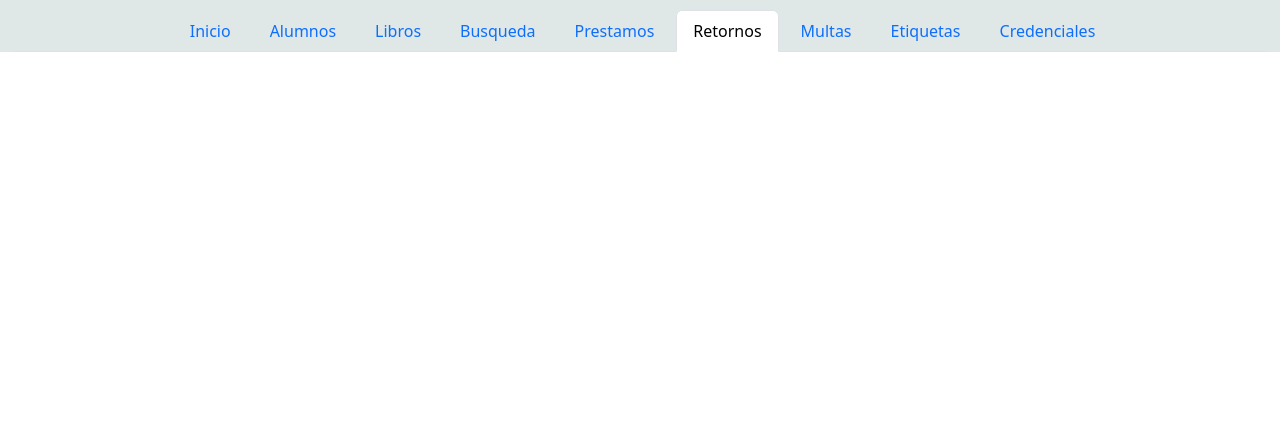
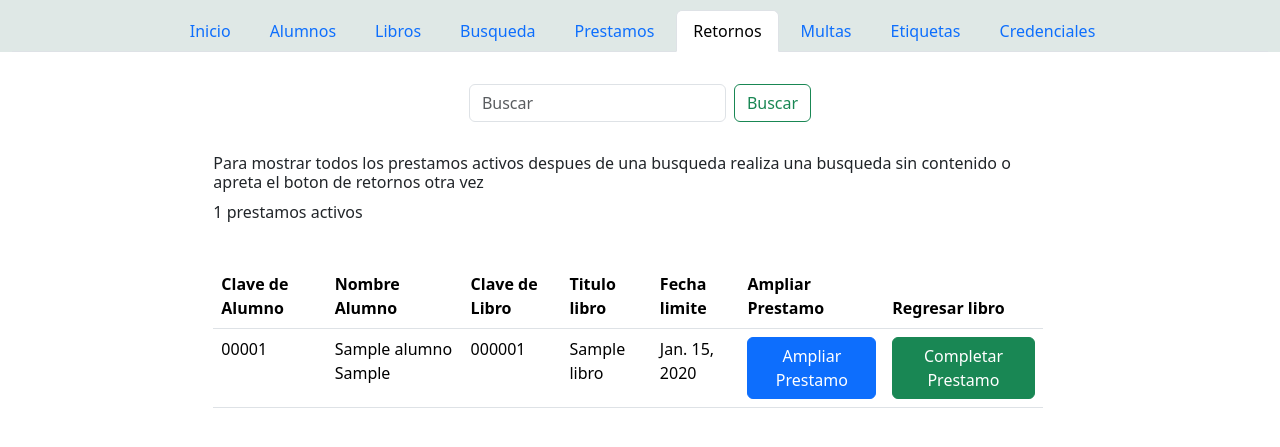
Before and after one commit to Gabrielsalom08/progamabiblio, a Django app: page /retorno in a window 1280 px wide. Shown: the part 71-518 px from the top of the page. Run offline with Django 5.2, Linux system fonts and the light colour scheme; a user stored in the database is signed in; tables that the repository leaves empty hold one stand-in row (values such as "Sample post").

Commit message:
agregado retornos y logica retornos

```diff
--- a/biblio_app/templates/prestamo.html
+++ b/biblio_app/templates/prestamo.html
@@ -6,7 +6,8 @@
 <div class="container-fluid justify-content-center" style="margin-left: 30px; margin-right: 30px;">
   <div class="row">
     <div class="col-md-8">
-      <h2>Buscar Préstamo</h2>
+      <h2>HISTORIAL DE PRESTAMOS</h2>
+      <h5>Buscar Préstamo</h5>
       <form method="get" action="/prestamo" class="mb-3">
         <div class="input-group">
           <input type="text" class="form-control" placeholder="Buscar por clave de alumno o clave de libro" name="q">
--- a/biblio_app/templates/retorno.html
+++ b/biblio_app/templates/retorno.html
@@ -3,6 +3,111 @@
  {% load static %}
 
  {% block main_content %}
+ <div class="col-md-8 mx-auto my-4">
+    <div class="row">
+        <nav class="navbar bg-body-light">
+            <div class="container-fluid justify-content-center align-items-center">
+                <form class="d-flex" role="search" action="busqueda" method="get">
+                    <input class="form-control me-2" type="search" placeholder="Buscar" aria-label="Search" name="q" value="{{ request.GET.q }}">
+                    <button class="btn btn-outline-success" type="submit">Buscar</button>
+                </form>
+            </div>
+        </nav>
+        <div class="row mt-4">
+            <h6> Para mostrar todos los prestamos activos despues de una busqueda realiza una busqueda sin contenido o apreta el boton de retornos otra vez</h6>
+            <p>{{ prestamo|length }} prestamos activos</p>
+        </div>
+        <div class="row mt-4">
+            <div class="container" style="overflow-y:auto;">
+                <table class="table table-hover">
+                    <thead>
+                      <tr>
+                        <th>Clave de Alumno</th>
+                        <th>Nombre Alumno</th>
+                        <th>Clave de Libro</th>
+                        <th>Titulo libro</th>
+                        <th>Fecha limite</th>
+                        {% if user.is_authenticated %}
+                        <th>Ampliar Prestamo</th>
+                        <th>Regresar libro</th>
+                        {% endif %}
+                      </tr>
+                    </thead>
+                    <tbody>
+                      {% for prestamo in prestamo %}
+                      <tr>
+                        <td>{{ prestamo.clave_alumno.clave|stringformat:"05d" }}</td>
+                        <td>{{ prestamo.clave_alumno.nombre }} {{ prestamo.clave_alumno.apellido }}</td>
+                        <td>{{ prestamo.clave_copia.clavecopia|stringformat:"06d" }}</td>
+                        <td>{{ prestamo.clave_copia.codigolibro.titulo }}</td>
+                        <td>{{ prestamo.regreso }}</td>
+                        {% if user.is_authenticated %}
+                        <td>
+                            <a href="#" class="btn btn-primary" onclick="ampliarPrestamo('{{ prestamo.pk }}')">
+                                Ampliar Prestamo
+                            </a>
+                        </td>
+                        <td>
+                            <a href="#" class="btn btn-success" onclick="completarPrestamo('{{ prestamo.pk }}')">
+                                Completar Prestamo
+                            </a>
+                        </td>
+                        {%endif%}
+                    </tr>
+                      {% endfor %}
+                    </tbody>
+                  </table>
+            </div>
+        </div>
+    </div>
+</div>
+<script>
+    function ampliarPrestamo(pk) {
+        if (confirm("¿Estás seguro de que quieres ampliar este préstamo?")) {
+            // Petición AJAX para ampliar el préstamo
+            $.ajax({
+                type: 'POST',
+                url: '/prestamo/ampliar/' + pk + '/',
+                data: {
+                    csrfmiddlewaretoken: '{{ csrf_token }}',
+                },
+                success: function () {
+                    // Recargar la página o actualizar la tabla después de ampliar
+                    location.reload();
+                },
+                error: function () {
+                    // Manejar errores si es necesario
 
-
+                    location.reload();
+                }
+            });
+        } else {
+            // Si el usuario cancela, no hagas nada
+        }
+    }
+</script>
+<script>
+    function completarPrestamo(pk) {
+        if (confirm("¿Estás seguro de que quieres completar este préstamo?")) {
+            // Petición AJAX para completar el préstamo
+            $.ajax({
+                type: 'POST',
+                url: '/prestamo/completar/' + pk + '/',
+                data: {
+                    csrfmiddlewaretoken: '{{ csrf_token }}',
+                },
+                success: function () {
+                    // Recargar la página o actualizar la tabla después de completar
+                    location.reload();
+                },
+                error: function () {
+                    // Manejar errores si es necesario
+                    location.reload();
+                }
+            });
+        } else {
+            // Si el usuario cancela, no hagas nada
+        }
+    }
+</script>
  {% endblock %}
--- a/biblio_app/urls.py
+++ b/biblio_app/urls.py
@@ -49,5 +49,6 @@ urlpatterns = [
     path('libro/cargar_excel', cargar_desde_excel_libro, name='cargar_desde_excel_libros'),
     path('libro/borrar_todos', borrar_todos_los_libros, name='borrar_todos_los_libros'),
     path('libro/eliminar_por_titulo', eliminar_libros_por_titulo, name='eliminar_libros_por_titulo'),
-
+    path('prestamo/completar/<int:pk>/', completar_prestamo, name='completar_prestamo'),
+    path('prestamo/ampliar/<int:pk>/', ampliar_prestamo, name='ampliar_prestamo'),
 ]
--- a/biblio_app/views.py
+++ b/biblio_app/views.py
@@ -11,6 +11,7 @@ from django.shortcuts import render, get_object_or_404, redirect
 from datetime import datetime, timedelta
 from django.core.exceptions import ValidationError
 from django.http import JsonResponse
+from django.utils import timezone
 
 #register your models here
 
@@ -38,7 +39,26 @@ def prestamos(request):
     return render(request,"prestamo.html",context={"current_tab": "prestamo", "prestamo": prestamo})
 
 def retornos(request):
-    return render(request,"retorno.html",context={"current_tab": "retorno"})
+    query = request.GET.get('q')
+    if query:
+        # Verificar si la consulta es un número puro
+        if query.isdigit():
+            # Eliminar los ceros a la izquierda en el caso de que existan
+            query = str(int(query))
+
+        # Realizar la búsqueda utilizando el campo 'clave alumno o clave copia'
+        prestamo = Prestamo.objects.filter(
+            (Q(clave_alumno__icontains=query) |
+            Q(clave_copia__icontains=query)) &
+            Q(activo=True)
+        ).distinct()
+    else:
+        # Si no hay búsqueda, mostrar todos los préstamos activos
+        prestamo = Prestamo.objects.filter(activo=True)
+
+    # Devolver una respuesta con la lista de préstamos
+    return render(request,"retorno.html",context={"current_tab": "retorno", "prestamo": prestamo})
+
 def multas(request):
     return render(request,"multas.html",context={"current_tab": "multa"})
 def etiquetas(request):
@@ -145,7 +165,8 @@ def cargar_desde_excel(request):
 
         if missing_columns:
             missing_columns_str = ', '.join(missing_columns)
-            return HttpResponse(f"El archivo Excel no tiene las columnas necesarias: {missing_columns_str}.")
+            error_message = f"El archivo Excel no tiene las columnas necesarias: {missing_columns_str}."
+            return render(request, 'error.html', {'mensaje': error_message})
 
         for index, row in df.iterrows():
             if 'clave' in df.columns and not pd.isna(row['clave']):
@@ -159,7 +180,13 @@ def cargar_desde_excel(request):
                 apellido=row['apellido'],
                 grupo=row['grupo'],
             )
-            alumno_item.save()
+
+            try:
+                alumno_item.full_clean()  # Validar los datos del modelo
+                alumno_item.save()  # Guardar el objeto en la base de datos
+            except ValidationError as e:
+                error_message = '; '.join(e.messages)
+                return render(request, 'error.html', {'mensaje': error_message})
 
         return redirect('/alumno')
 
@@ -288,7 +315,8 @@ def editar_libro(request, codigolibro):
                 fechapublicacion = int(fechapublicacion)
                 libro_obj.fechapublicacion = fechapublicacion
             except ValueError:
-                return HttpResponse("Invalid integer format for fechapublicacion. Please enter a valid integer.")
+                error_message = 'Formato de fecha de publicación no válido. Por favor, ingresa un entero válido.'
+                return render(request, 'error.html', {'mensaje': error_message})
 
         libro_obj.save()
         return redirect('/libro')
@@ -310,19 +338,27 @@ def cargar_desde_excel_libro(request):
         if 'excel_file' in request.FILES:
             excel_file = request.FILES['excel_file']
             df = pd.read_excel(excel_file)
+
             required_columns = ['titulo', 'autor', 'editorial']
             missing_columns = [col for col in required_columns if col not in df.columns]
+
             if missing_columns:
                 missing_columns_str = ', '.join(missing_columns)
-                return HttpResponse(f"El archivo Excel no tiene las columnas obligatorias: {missing_columns_str}.")
+                error_message = f"El archivo Excel no tiene las columnas necesarias: {missing_columns_str}."
+                return render(request, 'error.html', {'mensaje': error_message})
+
             for index, row in df.iterrows():
                 if any(pd.isna(row[col]) for col in required_columns):
-                    return HttpResponse("Los campos obligatorios no pueden estar vacíos.")
+                    error_message = "Los campos obligatorios no pueden estar vacíos."
+                    return render(request, 'error.html', {'mensaje': error_message})
+
                 if 'codigolibro' in df.columns and pd.notna(row['codigolibro']):
                     codigolibro = row['codigolibro']
                 else:
                     codigolibro = None
+
                 fechapublicacion = int(row.get('fechapublicacion', None))  # Cambiar a entero
+
                 libro_item = Libro(
                     codigolibro=codigolibro,
                     titulo=row['titulo'],
@@ -335,15 +371,26 @@ def cargar_desde_excel_libro(request):
                     dewy=row.get('ubicacionbiblio', None),
                     publicodirigido=row.get('publico', None),
                 )
-                libro_item.save()
-            return redirect('/libro')
+
+                try:
+                    libro_item.full_clean()
+                    libro_item.save()
+                except ValidationError as e:
+                    error_message = '; '.join(e.messages)
+                    return render(request, 'error.html', {'mensaje': error_message})
+
+            return redirect('/libro')  # Redirigir a la página de libros después de cargar las copias
+
     return render(request, 'tu_template_excel.html')
 
 def borrar_todos_los_libros(request):
-    if request.method == 'GET':
+    try:
+        # Eliminar todos los libros
         Libro.objects.all().delete()
         return redirect('/libro')
-    return HttpResponse("Solicitud no válida.")
+    except Exception as e:
+        error_message = 'Se produjo un error al intentar borrar todos los libros. Por favor, inténtalo de nuevo.'
+        return render(request, 'error.html', {'mensaje': error_message})
 
 def eliminar_libros_por_titulo(request):
     if request.method == 'POST':
@@ -384,29 +431,36 @@ def cargar_copias_desde_excel(request):
             missing_columns = [col for col in required_columns if col not in df.columns]
             if missing_columns:
                 missing_columns_str = ', '.join(missing_columns)
-                return HttpResponse(f"El archivo Excel no tiene las columnas necesarias: {missing_columns_str}.")
+                error_message = f"El archivo Excel no tiene las columnas necesarias: {missing_columns_str}."
+                return render(request, 'error.html', {'mensaje': error_message})
 
-            for index, row in df.iterrows():
-                codigolibro = row['codigolibro']
+            try:
+                for index, row in df.iterrows():
+                    codigolibro = row['codigolibro']
 
-                if 'clavecopia' in df.columns and not pd.isna(row['clavecopia']):
-                    clavecopia = row['clavecopia']
-                else:
-                    clavecopia = None  # Asignar None para que se autoasigne la clave de copia por Django
+                    if 'clavecopia' in df.columns and not pd.isna(row['clavecopia']):
+                        clavecopia = row['clavecopia']
+                    else:
+                        clavecopia = None  # Asignar None para que se autoasigne la clave de copia por Django
 
-                libro_existente = Libro.objects.filter(codigolibro=codigolibro).first()
-                if libro_existente:
-                    copia_item = Copia(
-                        clavecopia=clavecopia,
-                        codigolibro=libro_existente,
-                        disponible=True,  # Asignar True por defecto
-                        clavealumno=None,  # Asignar None por defecto
-                    )
-                    copia_item.save()
-                else:
-                    return HttpResponse(f"No se encontró el libro con la clave: {codigolibro}")
+                    libro_existente = Libro.objects.filter(codigolibro=codigolibro).first()
+                    if libro_existente:
+                        copia_item = Copia(
+                            clavecopia=clavecopia,
+                            codigolibro=libro_existente,
+                            disponible=True,  # Asignar True por defecto
+                            clavealumno=None,  # Asignar None por defecto
+                        )
+                        copia_item.save()
+                    else:
+                        error_message = f"No se encontró el libro con la clave: {codigolibro}"
+                        return render(request, 'error.html', {'mensaje': error_message})
 
-            return redirect('/libro')  # Redirigir a la página de copias después de cargar las copias
+                return redirect('/libro')  # Redirigir a la página de copias después de cargar las copias
+
+            except Exception as e:
+                error_message = 'Se produjo un error al intentar cargar las copias desde el archivo Excel. Por favor, inténtalo de nuevo.'
+                return render(request, 'error.html', {'mensaje': error_message})
 
     return render(request, 'tu_template_excel.html')
 
@@ -426,17 +480,19 @@ def nuevo_prestamo(request):
         clave_copia = request.POST.get('clave_copia')
 
         if not (clave_alumno and clave_copia):
-            return render(request, 'error.html', {'mensaje': 'Por favor, completa todos los campos obligatorios.'})
+            error_message = 'Por favor, completa todos los campos obligatorios.'
+            return render(request, 'error.html', {'mensaje': error_message})
 
         if clave_alumno.isdigit():
-        # Eliminar los ceros a la izquierda en el caso de que existan
+            # Eliminar los ceros a la izquierda en el caso de que existan
             clave_alumno = str(int(clave_alumno))
         if clave_copia.isdigit():
-        # Eliminar los ceros a la izquierda en el caso de que existan
+            # Eliminar los ceros a la izquierda en el caso de que existan
             clave_copia = str(int(clave_copia))
+
         try:
             alumno = Alumno.objects.get(clave=clave_alumno)
-            copia = Copia.objects.get( clavecopia=clave_copia)
+            copia = Copia.objects.get(clavecopia=clave_copia)
 
             if not alumno.sacalibro and copia.disponible:
                 prestamo = Prestamo.objects.create(
@@ -458,8 +514,33 @@ def nuevo_prestamo(request):
 
                 return redirect('/prestamo')
             else:
-                return render(request, 'error.html', {'mensaje': 'El alumno ya tiene un libro sacado o la copia no está disponible.'})
+                error_message = 'El alumno ya tiene un libro sacado o la copia no está disponible.'
+                return render(request, 'error.html', {'mensaje': error_message})
         except (Alumno.DoesNotExist, Copia.DoesNotExist):
-            return render(request, 'error.html', {'mensaje': 'La clave de alumno o de copia no son válidas.'})
+            error_message = 'La clave de alumno o de copia no son válidas.'
+            return render(request, 'error.html', {'mensaje': error_message})
 
-    return render(request, 'error.html', {'mensaje': 'El método de solicitud no es válido.'})
+    error_message = 'El método de solicitud no es válido.'
+    return render(request, 'error.html', {'mensaje': error_message})
+
+def completar_prestamo(request, pk):
+    prestamo = Prestamo.objects.get(pk=pk)
+    prestamo.activo = False
+    prestamo.fecha_regreso = timezone.now().date()
+    prestamo.save()
+
+    copia = prestamo.clave_copia
+    copia.disponible = True
+    copia.clavealumno = None
+    copia.save()
+
+    alumno = prestamo.clave_alumno
+    alumno.sacalibro = False
+    alumno.save()
+
+    return redirect('retorno')
+
+def ampliar_prestamo(request, pk):
+    prestamo = Prestamo.objects.get(pk=pk)
+    prestamo.regreso += timezone.timedelta(days=7)
+    prestamo.save()
```
